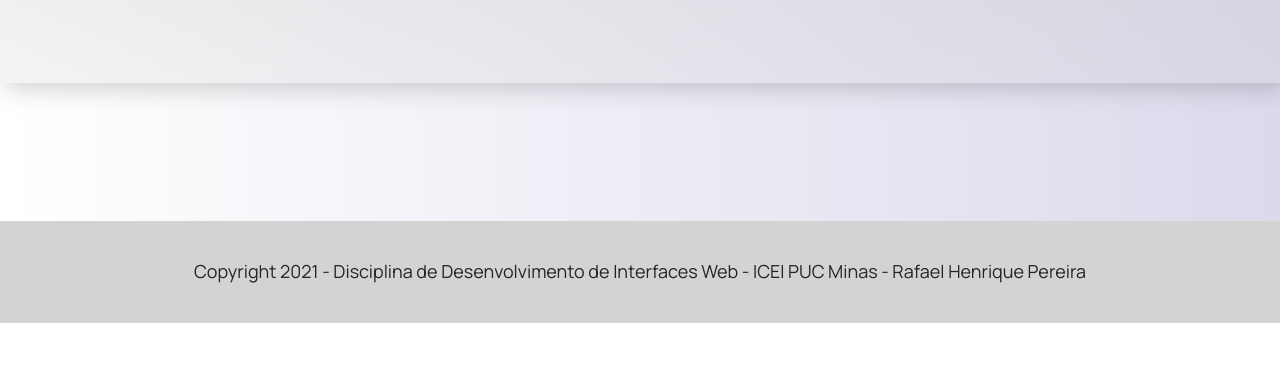
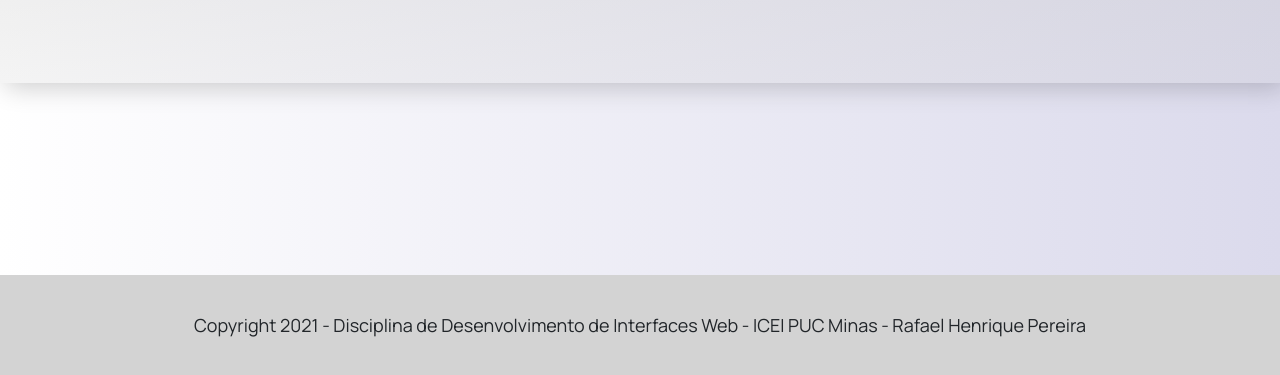
Before and after one commit to RafaelPereira7L/Portfolio, a plain HTML site: page repositorios.html in a window 1280 px wide. Shown: the part 745-1120 px from the top of the page. Before the commit the page ends 1068 px from the top, so only its background shows below. Drawn offline with nearby package versions, Linux system fonts and the light colour scheme.

Commit message:
Update repositoriosstyle.css

```diff
--- a/repositoriosstyle.css
+++ b/repositoriosstyle.css
@@ -31,7 +31,7 @@ body, ul, li {
     background-color: lightgray;
     padding: 40px;
     align-items: center;
-    margin-top: 10.8%;
+    margin-top: 15%;
 }
 
 .footer h3 {
```
